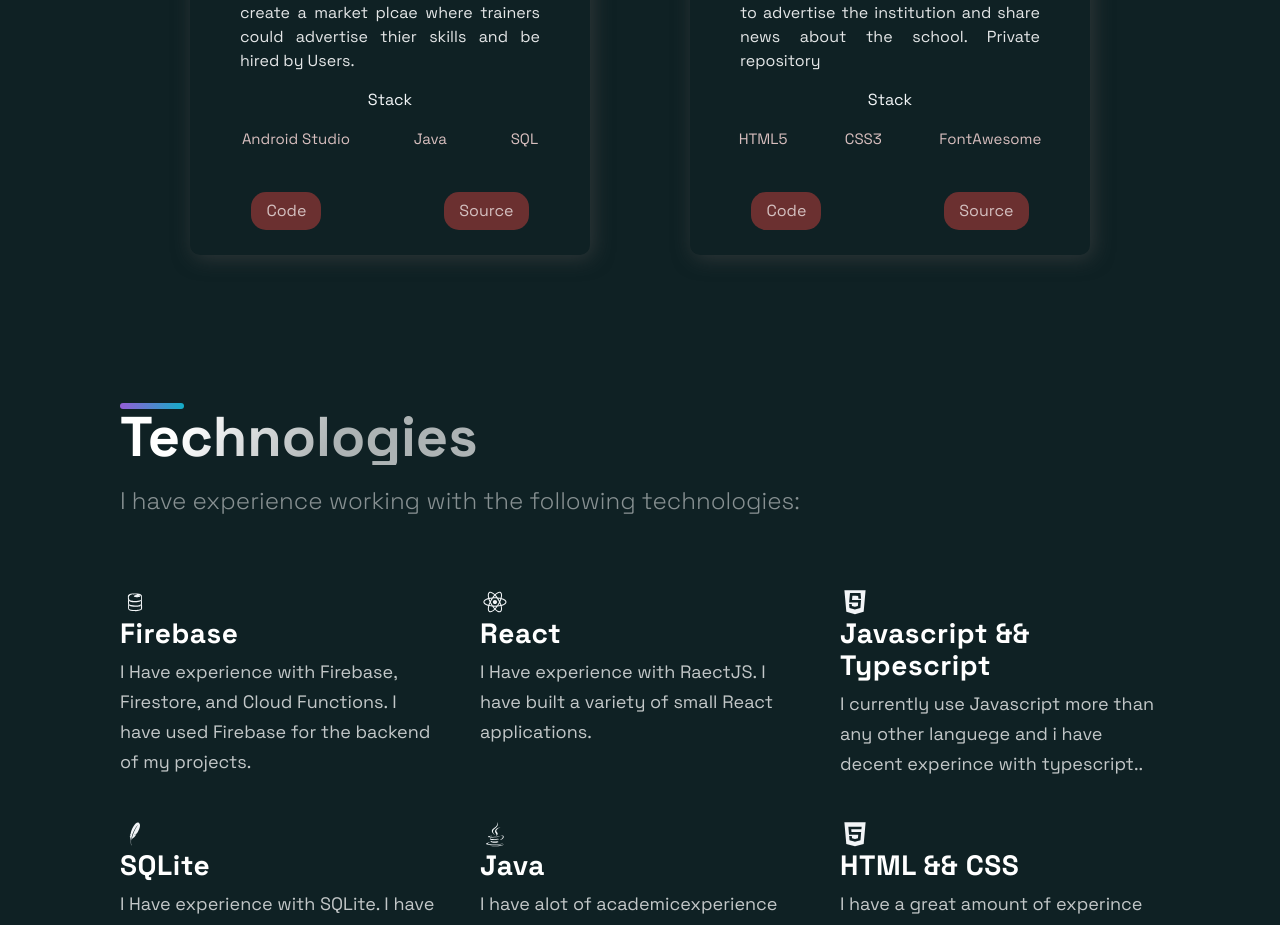
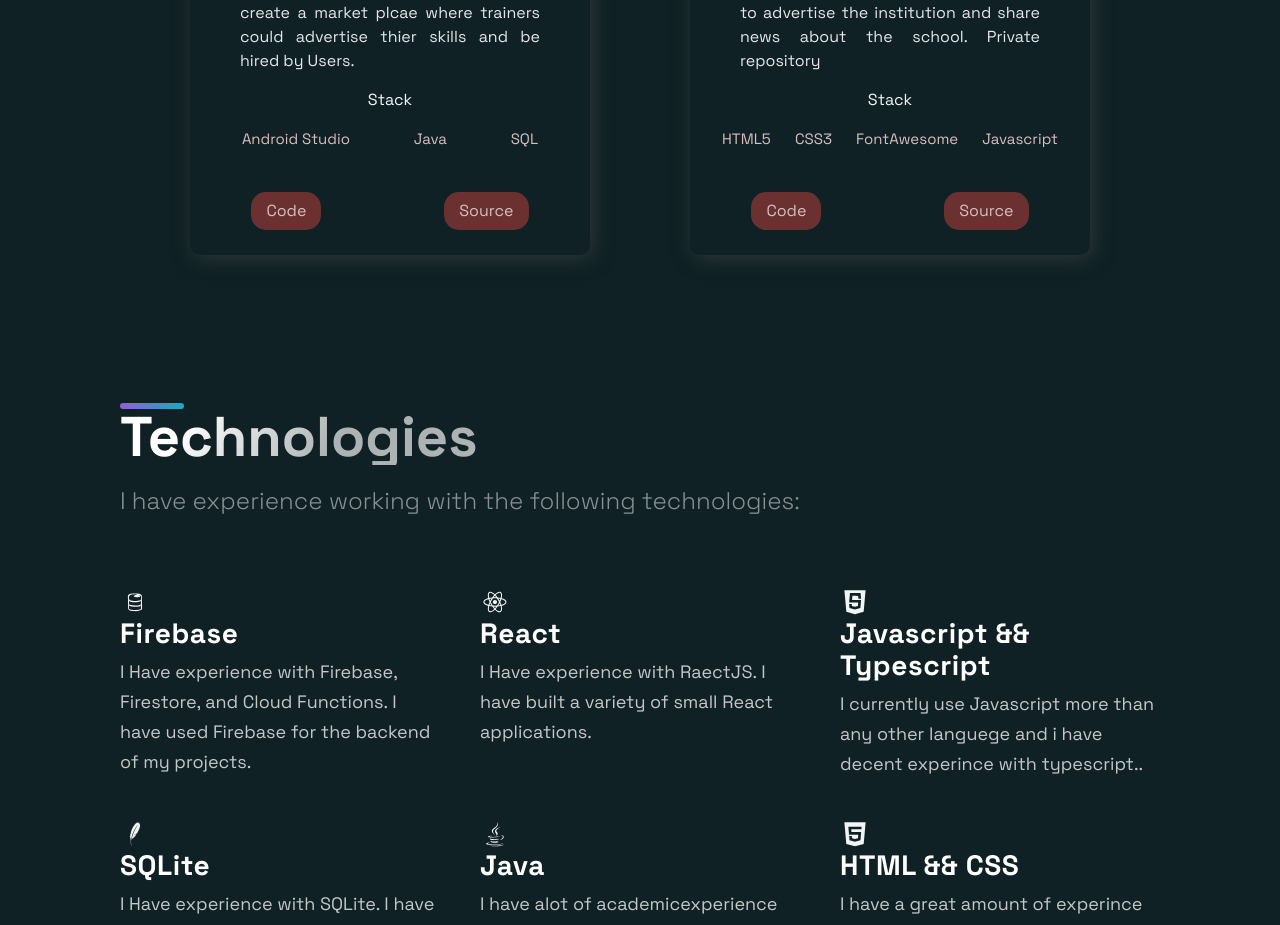
Before and after one commit to ThatoEmeka/PortfolioSite_ReactJS, a Next.js app: page / in a window 1280 px wide. Shown: the part 1800-2725 px from the top of the page. Built offline with nearby package versions, Linux system fonts and the light colour scheme.

Commit message:
javascript tag added to constarints

```diff
--- a/src/constants/constants.js
+++ b/src/constants/constants.js
@@ -30,7 +30,7 @@
     title: 'MYBSC',
     description: "This is a school website currently used to advertise the institution and share news about the school. Private repository",
     image: '/images/bsc.png',
-    tags: ['HTML5', 'CSS3', 'FontAwesome'],
+    tags: ['HTML5', 'CSS3', 'FontAwesome', 'Javascript'],
     source: 'https://www.mybrightstartcollege.co.za/',
     visit: 'https://www.mybrightstartcollege.co.za/',
     id: 3,
```
